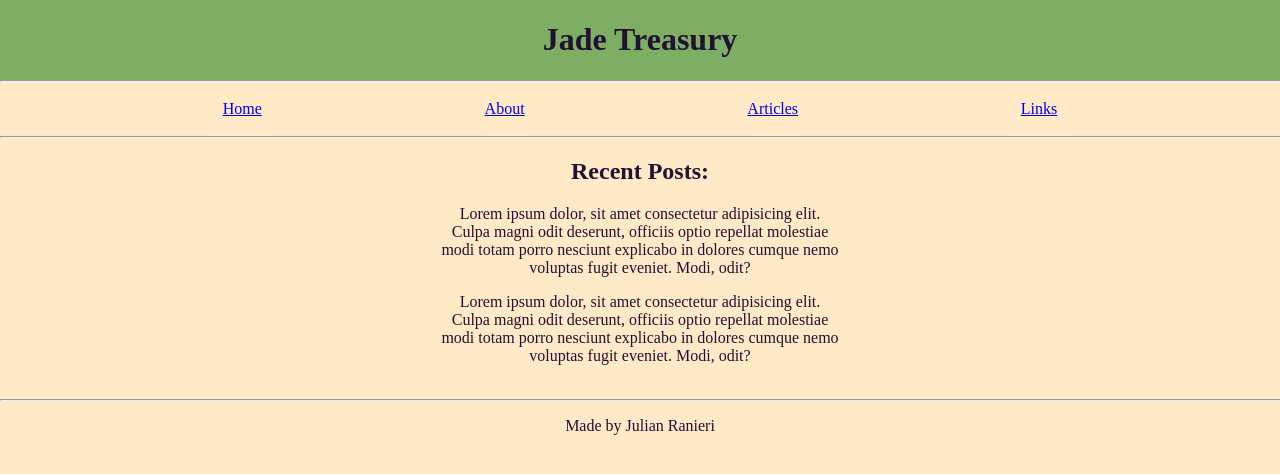
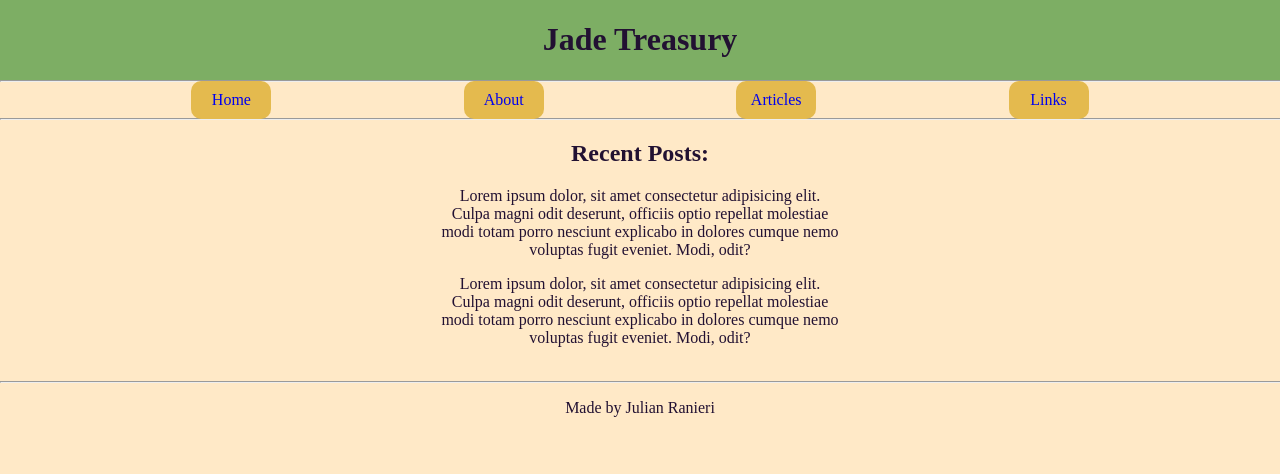
Before and after one commit to royalsaltmerchant/jadetreasury, a Jekyll site: the page built from index.html, in a window 1280 px wide. Shown: the top 474 px of the page. Built offline with Jekyll 4.4.1, drawn with Linux system fonts in a browser that asks for light colours; some web fonts are replaced.

Commit message:
navigation dropdown

```diff
--- a/Gemfile
+++ b/Gemfile
@@ -3,7 +3,7 @@
 # When you want to use a different version, change it below, save the
 # file and run `bundle install`. Run Jekyll with `bundle exec`, like so:
 #
-#     bundle exec jekyll serve
+#     bundle exec jekyll serve --livereload
 #
 # This will help ensure the proper Jekyll version is running.
 # Happy Jekylling!
--- a/_includes/header.html
+++ b/_includes/header.html
@@ -2,12 +2,25 @@
     <h1 class="title">{{ site.title }}</h1>
 </header>
 <hr>
-<br>
 <div class="nav">
-    <a href="{{ site.baseurl }}/index.html">Home</a>
-    <a href="{{ site.baseurl }}/about.html">About</a>
-    <a href="{{ site.baseurl }}/articles.html">Articles</a>
-    <a href="{{ site.baseurl }}/links.html">Links</a>
+    <div class="nav-item"><a href="{{ site.baseurl }}/index.html">Home</a></div>
+    <div class="nav-item"><a href="{{ site.baseurl }}/about.html">About</a></div>
+    <div class="nav-item-special"><a href="{{ site.baseurl }}/articles.html">Articles</a>
+    <div class="dropdown">
+        <div class="dropdown-nav">
+            <a>new</a>
+        </div>
+        <div class="dropdown-nav">
+            <a>new</a>
+        </div>
+        <div class="dropdown-nav">
+            <a>new</a>
+        </div>
+        <div class="dropdown-nav">
+            <a>new</a>
+        </div>
+    </div>
+    </div>
+    <div class="nav-item"><a href="{{ site.baseurl }}/links.html">Links</a></div>
 </div>
-<br>
 <hr>
--- a/assets/mainstyle.css
+++ b/assets/mainstyle.css
@@ -19,11 +19,67 @@
     background-color: rgb(125, 174, 100);
 }
 
+a {
+    text-decoration: none;
+}
+
+/* navigation  */
+
 .nav {
     display: flex;
     flex-direction: row;
+    align-items: center;
     justify-content: space-evenly;
+    margin: -1px;
 }
+
+.nav-item {
+    background-color: rgb(228, 186, 78);
+    width:60px;
+    border-radius: 10px;
+    padding: 10px;
+}
+
+.nav-item-special {
+    background-color: rgb(228, 186, 78);
+    width:60px;
+    border-radius: 10px;
+    padding: 10px;
+}
+
+.dropdown {
+    display: none;
+    position: absolute;
+}
+
+.dropdown-nav {
+    margin: -10px;
+    margin-top: 10px;
+    background-color: #d2eaf7;
+    box-shadow: 0px 8px 16px 0px rgba(0,0,0,0.2);
+    width: 60px;
+    border-radius: 10px;
+    padding: 10px;
+    z-index: 1;
+}
+
+.nav-item:hover {
+    background-color: rgb(68, 116, 177);
+}
+
+.nav-item-special:hover {
+    background-color: rgb(68, 116, 177);
+}
+
+.dropdown-nav:hover {
+    background-color: rgb(68, 116, 177);
+}
+
+.nav-item-special:hover .dropdown {
+    display: block;
+}
+
+/* end navigation */
 
 .section-one {
     margin: auto;
```
